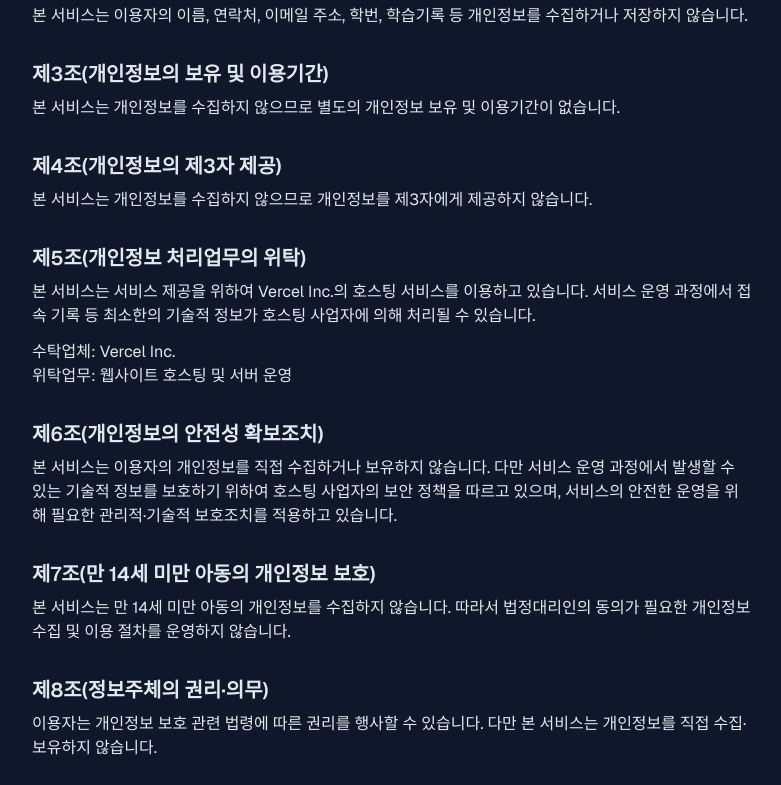
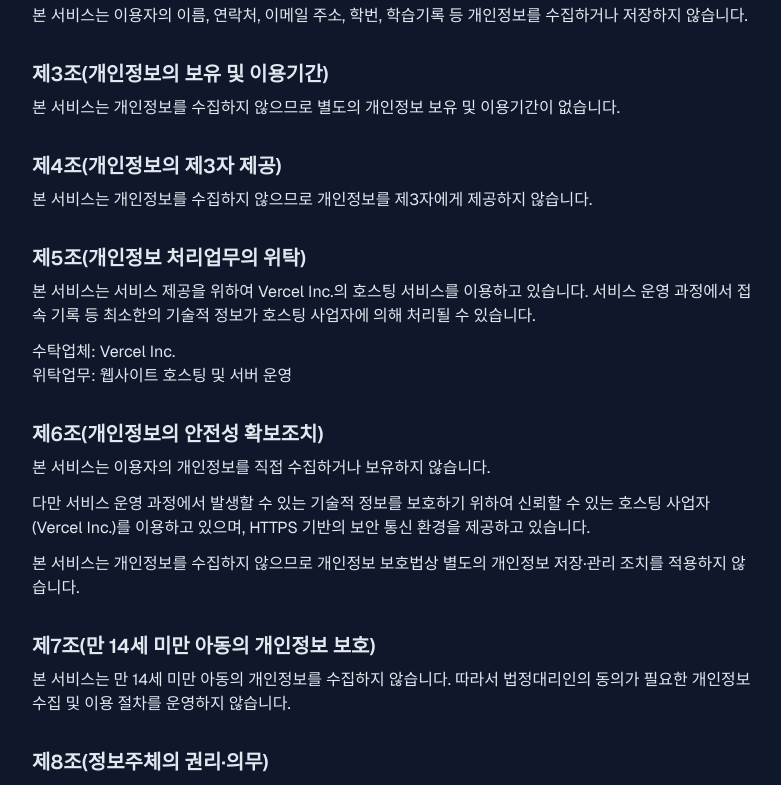
Before and after one commit to So0yeon/vibe-class, a Next.js app: page /privacy in a window 1280 px wide. Shown: the part 366-1151 px from the top of the page, without its empty margins (248-1029 px from the left). Built offline with nearby package versions, Linux system fonts and the light colour scheme; no server answers.

Commit message:
Revise privacy policy for data protection clarity
Updated privacy policy section to clarify data handling practices and added information about using a reliable hosting provider.

```diff
--- a/app/privacy/page.tsx
+++ b/app/privacy/page.tsx
@@ -69,9 +69,17 @@ export default function PrivacyPage() {
       </h2>
       <p>
         본 서비스는 이용자의 개인정보를 직접 수집하거나 보유하지 않습니다.
+      </p>
+
+      <p className="mt-3">
         다만 서비스 운영 과정에서 발생할 수 있는 기술적 정보를 보호하기
-      위하여 호스팅 사업자의 보안 정책을 따르고 있으며, 서비스의 안전한
-      운영을 위해 필요한 관리적·기술적 보호조치를 적용하고 있습니다.
+        위하여 신뢰할 수 있는 호스팅 사업자(Vercel Inc.)를 이용하고 있으며,
+        HTTPS 기반의 보안 통신 환경을 제공하고 있습니다.
+      </p>
+
+      <p className="mt-3">
+        본 서비스는 개인정보를 수집하지 않으므로 개인정보 보호법상 별도의
+        개인정보 저장·관리 조치를 적용하지 않습니다.
       </p>
 
     <h2 className="mt-8 mb-2 text-xl font-semibold">
```
Lines whose indentation alone changed are shown as unchanged.
